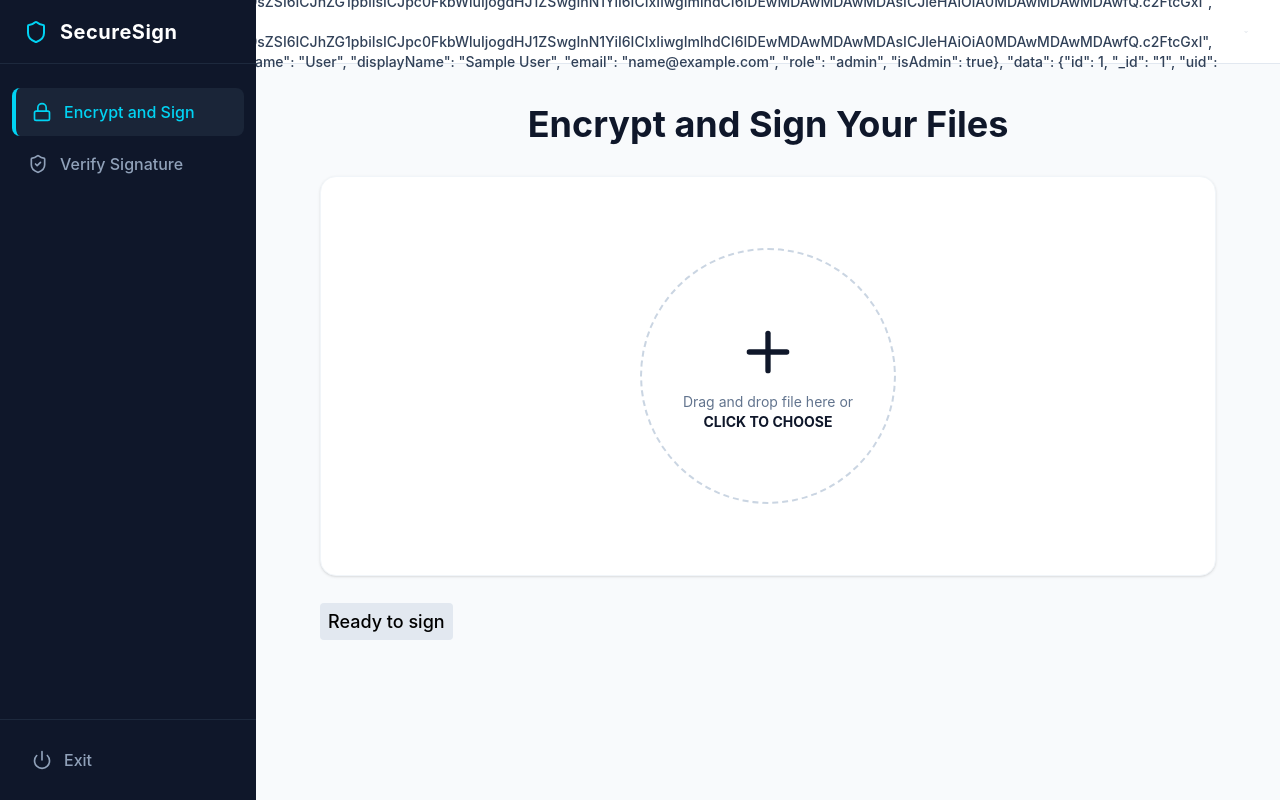
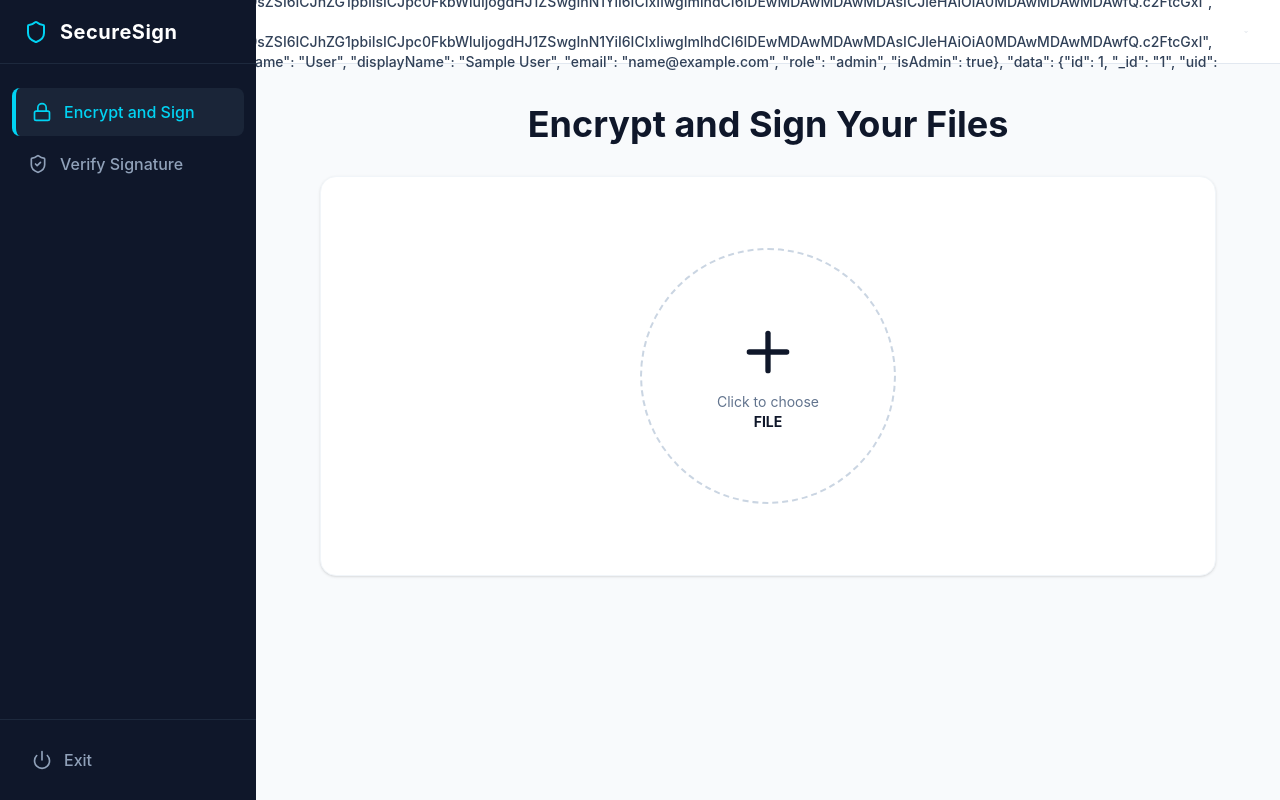
Before and after one commit to DigitalSignature-Project/DigitalSignature, a React (Vite) app in the folder frontend/: page /encrypt in a window 1280 px wide. Built offline with nearby package versions, Linux system fonts and the light colour scheme; sample sign-in values are in the browser's storage.

Commit message:
update gui

```diff
--- a/frontend/src/components/TempResultSection.tsx
+++ b/frontend/src/components/TempResultSection.tsx
@@ -7,9 +7,5 @@ type TempResultSectionProps = {
 export const TempResultSection = ({
   data,
 }: TempResultSectionProps): JSX.Element => {
-  return (
-    <span className="font-medium text-lg text-black bg-slate-200 p-2 rounded">
-      {data}
-    </span>
-  );
+  return <span className="font-medium text-lg text-black">{data}</span>;
 };
--- a/frontend/src/pages/EncryptPage.tsx
+++ b/frontend/src/pages/EncryptPage.tsx
@@ -12,7 +12,7 @@ import { writeFile } from "@tauri-apps/plugin-fs";
 const EncryptPage = () => {
   const location = useLocation();
   const [loading, setLoading] = useState<boolean>(false);
-  const [calculated, setCalculated] = useState<string>("Ready to sign");
+  const [calculated, setCalculated] = useState<string>("");
 
   const [selectedFile, setSelectedFile] = useState<File | null>(null);
   const [progress, setProgress] = useState<number>(0);
@@ -75,7 +75,6 @@ const EncryptPage = () => {
 
     setLoading(true);
     setIsSigned(false);
-    setCalculated("Signing file locally...");
     setProgress(0);
 
     const progressInterval = setInterval(() => {
@@ -101,7 +100,6 @@ const EncryptPage = () => {
 
       setSignatureData(signed_file);
       setIsSigned(true);
-      setCalculated("Success! File signed.");
     } catch (error) {
       console.error("API Error:", error);
       clearInterval(progressInterval);
@@ -160,7 +158,6 @@ const EncryptPage = () => {
       setProgress(0);
       setIsSigned(false);
       setSignatureData(null);
-      setCalculated("Ready to sign");
     }
   };
 
@@ -171,7 +168,6 @@ const EncryptPage = () => {
       setProgress(0);
       setIsSigned(false);
       setSignatureData(null);
-      setCalculated("Ready to sign");
     }
   };
 
@@ -204,9 +200,9 @@ const EncryptPage = () => {
           >
             <Plus className="w-16 h-16 text-[#0f172a] mb-2 group-hover:scale-110 transition-transform" />
             <p className="text-center text-sm text-slate-500">
-              Drag and drop file here or
+              Click to choose
               <br />
-              <span className="font-bold text-[#0f172a]">CLICK TO CHOOSE</span>
+              <span className="font-bold text-[#0f172a]">FILE</span>
             </p>
           </div>
         ) : (
@@ -294,7 +290,7 @@ const EncryptPage = () => {
           </p>
           <button
             onClick={handleDownloadZip}
-            className="flex items-center space-x-2 bg-[#0f172a] hover:bg-slate-800 text-white font-medium py-3 px-6 rounded-lg transition-colors shadow-sm"
+            className="flex items-center cursor-pointer space-x-2 bg-[#0f172a] hover:bg-slate-800 text-white font-medium py-3 px-6 rounded-lg transition-colors shadow-sm"
           >
             <Download className="w-5 h-5" />
             <span>Download ZIP package</span>
--- a/frontend/src/pages/VerifyPage.tsx
+++ b/frontend/src/pages/VerifyPage.tsx
@@ -126,9 +126,9 @@ const VerifyPage = () => {
           >
             <Plus className="w-16 h-16 text-[#0f172a] mb-2 group-hover:scale-110 transition-transform" />
             <p className="text-center text-sm text-slate-500">
-              Drag and drop file here or
+              Click to choose
               <br />
-              <span className="font-bold text-[#0f172a]">CLICK TO CHOOSE</span>
+              <span className="font-bold text-[#0f172a]">FILE</span>
             </p>
           </div>
         ) : (
```
Also changed, not shown: 1 other file (tests, documents, lock files or other folders).
